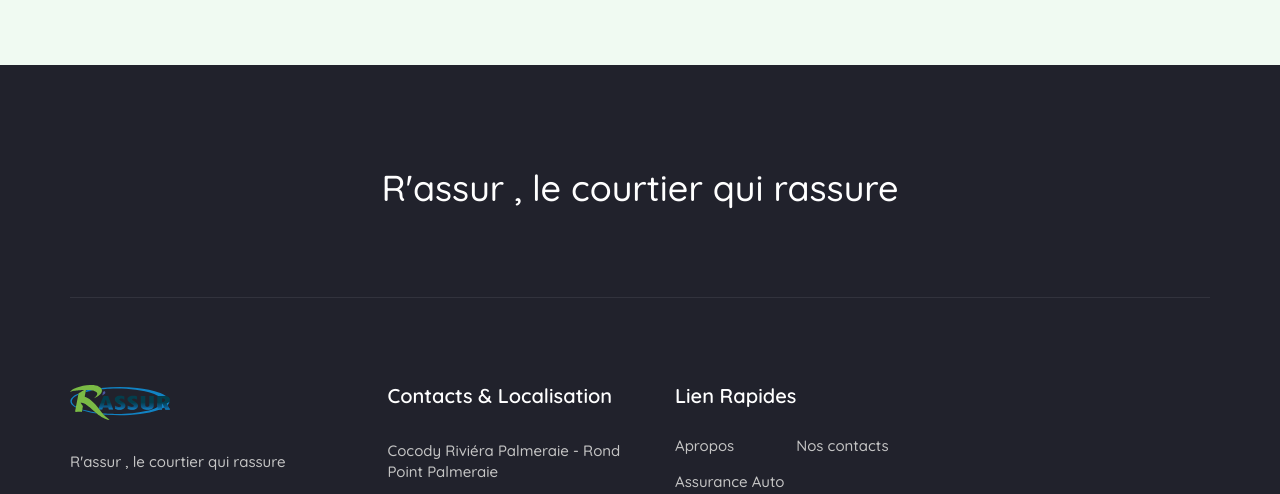
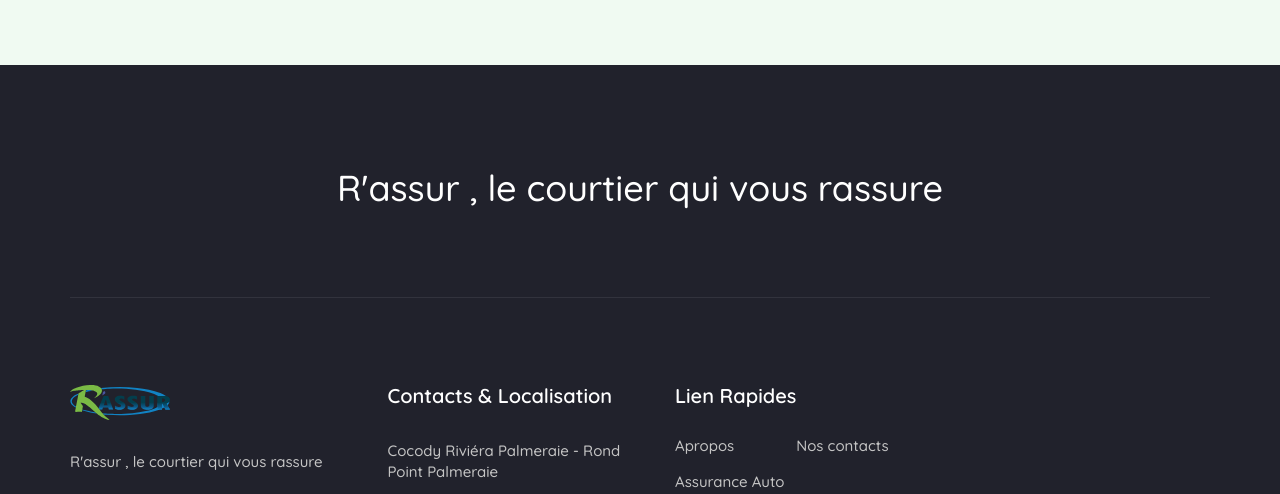
Before and after one commit to WillElvire/RassurWebiste, a plain HTML site: page about.html in a window 1280 px wide. Shown: the part 4028-4522 px from the top of the page. Drawn offline with Linux system fonts and the light colour scheme.

Commit message:
feat : changes

```diff
--- a/about.html
+++ b/about.html
@@ -639,7 +639,7 @@
               >
                 <div class="newsletter-inner clearfix">
                   <div class=" col-md-12 text-center ">
-                    <h3 class="h1 text-light" style="color: white !important;">R'assur , le courtier qui rassure</h3>
+                    <h3 class="h1 text-light" style="color: white !important;">R'assur , le courtier qui vous rassure</h3>
                   </div>
                   <!--<form>
                     <div class="input-1">
@@ -676,7 +676,7 @@
                     </h3>
                   </div>
                   <p>
-                    R'assur , le courtier qui rassure
+                    R'assur , le courtier qui vous rassure
                   </p>
                   <div class="social-links">
                     <ul>
```
Also changed, not shown: audit-advice.html (+2 -2 lines), car-insurance.html (+2 -2 lines), contact.html (+2 -2 lines), health-insurance.html (+2 -2 lines), index.html (+3 -3 lines), risque-insurance.html (+2 -2 lines), trip-insurance.html (+2 -2 lines).
